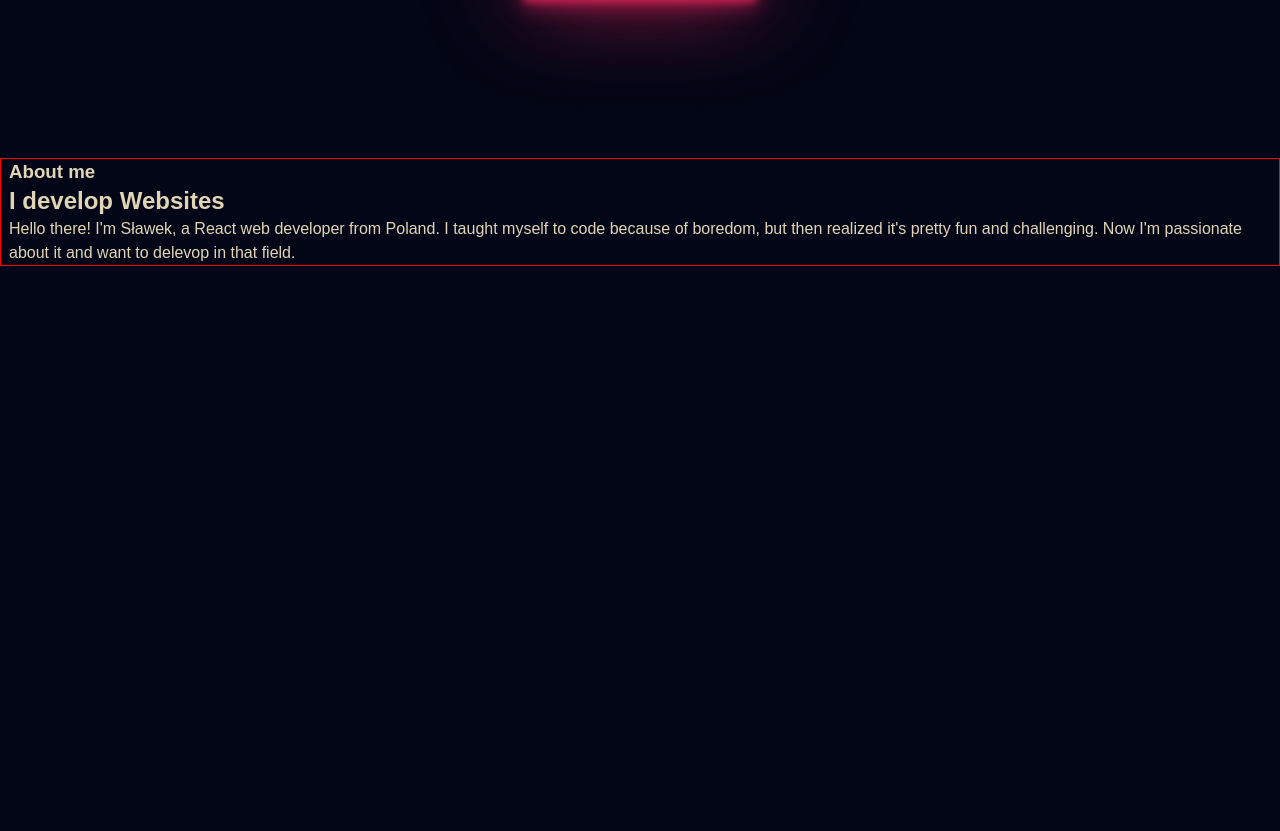
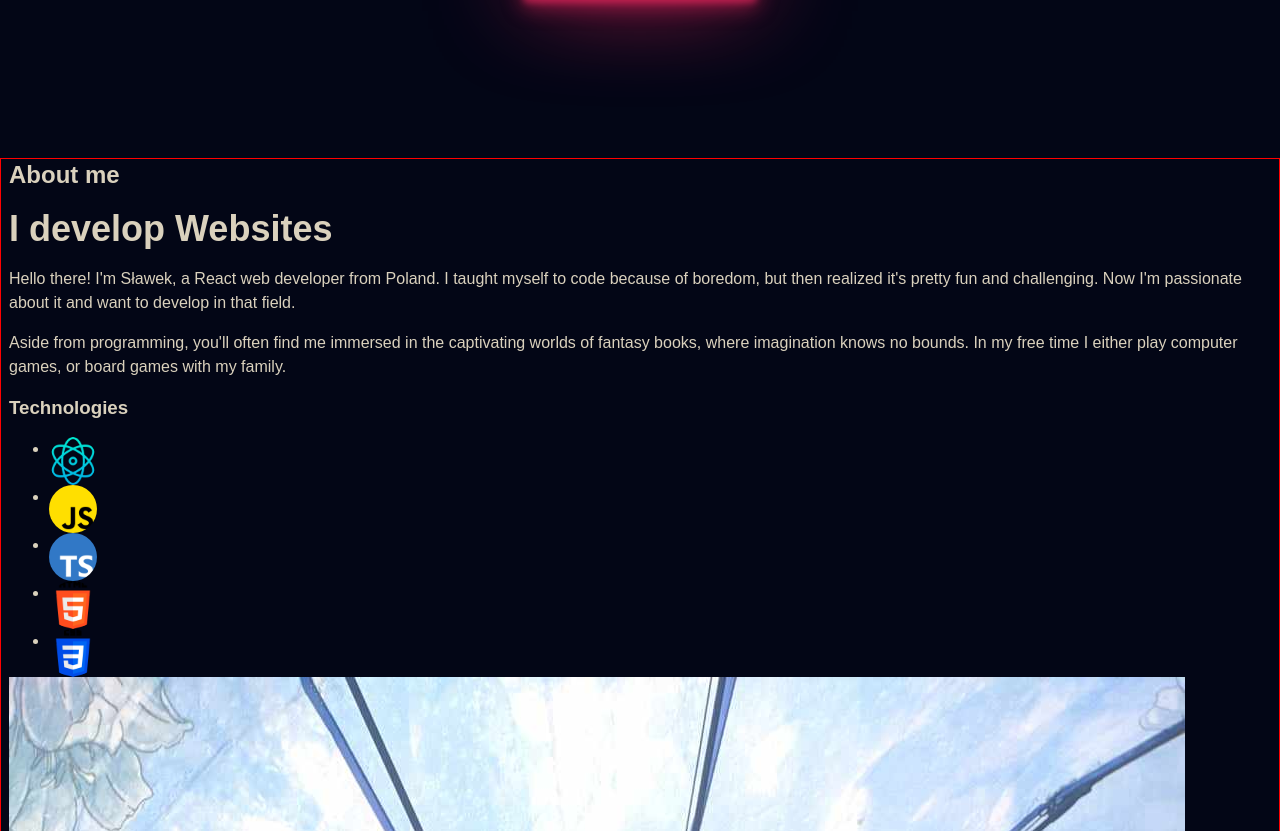
Before and after one commit to 4Gatsu/portfolio, a website built with Vite: page index.html in a window 1280 px wide. Shown: the part 789-1620 px from the top of the page. Before the commit the page ends 1055 px from the top, so only its background shows below. Built offline with nearby package versions, Linux system fonts and the light colour scheme; a web font is replaced by a local one.

Commit message:
halfway completed about section

```diff
--- a/index.html
+++ b/index.html
@@ -75,17 +75,44 @@
         <a class="hero__btn btn" href="#">Contact me</a>
       </section>
       <section class="about container section">
-        <div>
-          <h3>About me</h3>
-          <h2>I develop Websites</h2>
+        <div class="about__content">
+          <h2 class="about__title">About me</h2>
+          <h1 class="about__subtitle">I develop Websites</h1>
           <p>
             Hello there! I'm Sławek, a React web developer from Poland. I taught
             myself to code because of boredom, but then realized it's pretty fun
-            and challenging. Now I'm passionate about it and want to delevop in
+            and challenging. Now I'm passionate about it and want to develop in
             that field.
           </p>
-          <p></p>
-          <p></p>
+          <p>
+            Aside from programming, you'll often find me immersed in the
+            captivating worlds of fantasy books, where imagination knows no
+            bounds. In my free time I either play computer games, or board games
+            with my family.
+          </p>
+          <h3>Technologies</h3>
+          <ul>
+            <li>
+              <img class="about__icon" src="/react.png" alt="react icon" />
+            </li>
+            <li>
+              <img class="about__icon" src="/js.png" alt="javascript icon" />
+            </li>
+            <li>
+              <img
+                class="about__icon"
+                src="/typescript.png"
+                alt="typescript icon"
+              />
+            </li>
+            <li>
+              <img class="about__icon" src="/html-5.png" alt="html icon" />
+            </li>
+            <li><img class="about__icon" src="/css-3.png" alt="css icon" /></li>
+          </ul>
+        </div>
+        <div>
+          <img src="/aboutimg.jpg" alt="Profile Picture" />
         </div>
       </section>
       <!-- <section></section> -->
--- a/src/main.js
+++ b/src/main.js
@@ -2,4 +2,5 @@ import "../styles/modern-normalize.css";
 import "../styles/style.css";
 import "../styles/components/header.css";
 import "../styles/components/hero.css";
+import "../styles/components/about.css";
 import "../styles/utils.css";
--- /dev/null
+++ b/styles/components/about.css
@@ -0,0 +1,20 @@
+.about__content {
+  display: flex;
+  flex-direction: column;
+  gap: 1rem;
+}
+
+.about__title {
+  font-size: var(--size-2xl);
+  color: var(--clr-light);
+}
+
+.about__subtitle {
+  font-size: var(--size-4xl);
+}
+
+.about__icon {
+  width: 3rem;
+  height: 3rem;
+  border-radius: 50%;
+}
--- a/styles/style.css
+++ b/styles/style.css
@@ -3,7 +3,7 @@
   --clr-dark: #030616;
   --clr-red: #f12760;
   --clr-orange: #ff6969;
-  --clr-white: #e2d5b5;
+  --clr-white: #dad1bd;
   --clr-blue: #00adb5;
   --clr-gray: #7c8a8d;
   /*  blue rgb(0, 173, 181) */
```
Also changed, not shown: public/aboutimg.jpg (added), public/css-3.png (added), public/heroimg.jpg, public/html-5.png (added), public/js.png (added), public/react.png (added), public/typescript.png (added).
